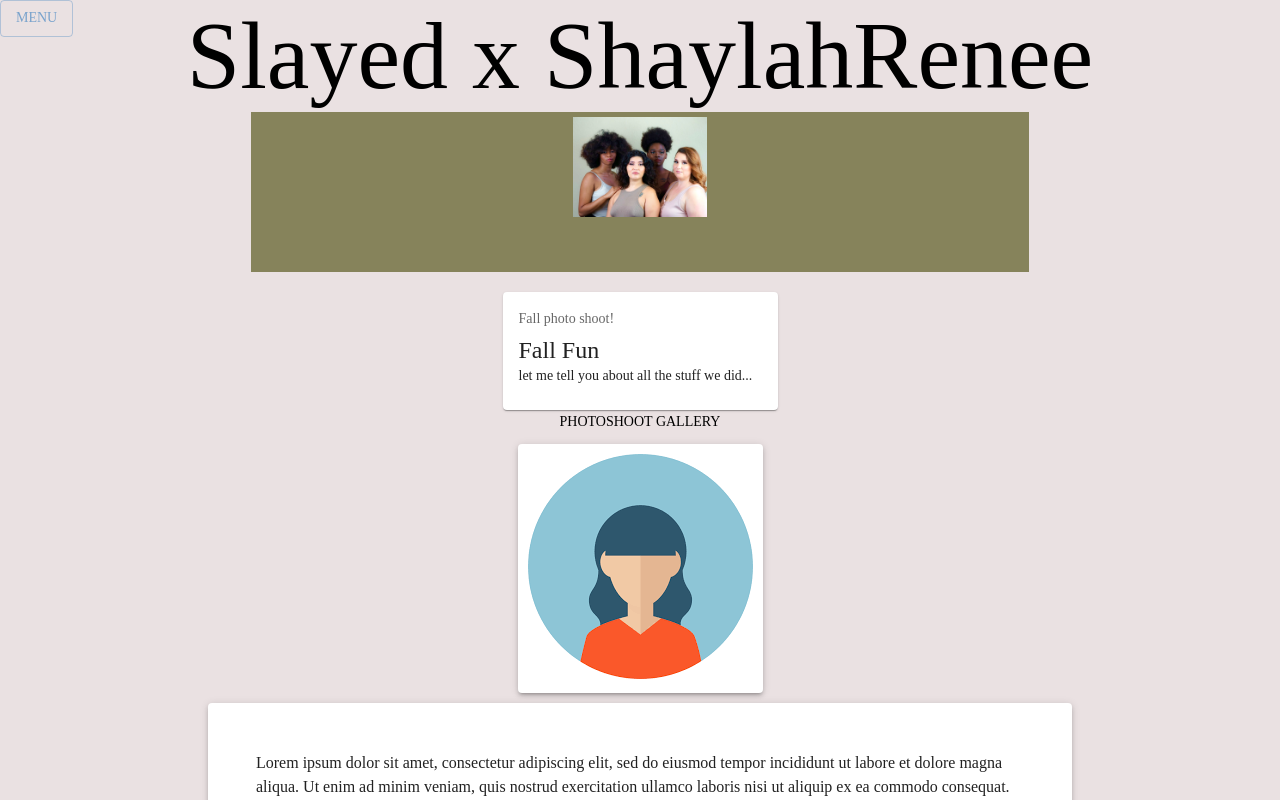
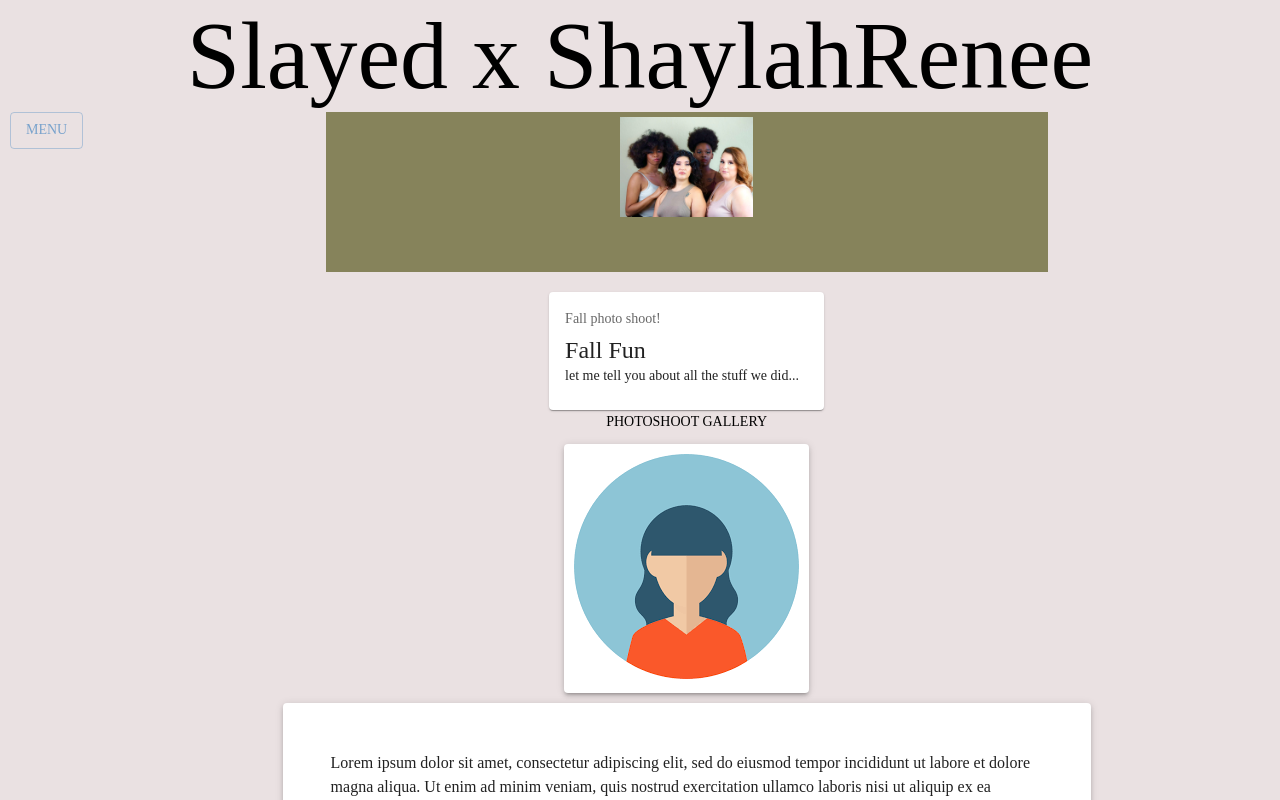
Before and after one commit to JMo911/slayedxshaylahrenee, a React (Create React App) app: page / in a window 1280 px wide. Shown: the top 800 px of the page. Built offline with nearby package versions, Linux system fonts and the light colour scheme.

Commit message:
improved layout

```diff
--- a/src/App.css
+++ b/src/App.css
@@ -15,25 +15,16 @@ body {
   background-color: var(--white);
 }
 
-.appWrapper {
-  /* font-family: 'Spectral', serif; */
-  color: var(--ebony);
+.layoutWrapper {
+  display: flex;
 }
 
 .menuWrapper {
-  position: absolute;
-  left: 0;
-  top: 0;
+  padding: 0 10px 0 10px;
 }
 
-.headerContainer {
-  text-align: center;
+.pageWrapper {
+  display: flex;
+  justify-content: center;
+  width: 100%;
 }
-.header {
-  font-size: xxx-large;
-}
-
-.styledLink {
-  color: inherit;
-  text-decoration: inherit;
-}
--- a/src/App.tsx
+++ b/src/App.tsx
@@ -1,6 +1,6 @@
-import { Typography } from '@mui/material';
+import { Link, Typography } from '@mui/material';
 import React, { useState } from 'react';
-import { Link, Route, Routes } from 'react-router-dom';
+import { Route, Routes } from 'react-router-dom';
 import './App.css';
 import { BaseButton } from './components/BaseButton';
 import { BookingPage } from './components/BookingPage';
@@ -19,10 +19,12 @@ function App() {
   return (
     <div className='appWrapper'>
       <div className='headerContainer'>
-        <Link to='/' className='styledLink'>
-          <Typography variant='h1'>Slayed x ShaylahRenee</Typography>
+        <Link href='/' color='inherit' underline='none' variant='h1'>
+          Slayed x ShaylahRenee
         </Link>
       </div>
+
+      <div className='layoutWrapper'>
         <div className='menuWrapper'>
           <BaseButton
             variant='outlined'
@@ -32,6 +34,7 @@ function App() {
           />
           {showMenu && <MenuStack />}
         </div>
+        <div className='pageWrapper'>
           <Routes>
             <Route path='/' element={<WelcomePage />} />
             <Route path='gallery' element={<GalleryPage />} />
@@ -39,20 +42,8 @@ function App() {
             <Route path='booking' element={<BookingPage />} />
             <Route path='contact' element={<ContactPage />} />
           </Routes>
-
-      {/* <DenseAppBar /> */}
-      {/* <div className='headerContainer'>
-
-      <h1 className='header'>Slayed x ShaylahRenee</h1>
         </div>
-      <CustomCarousel />
-      <div className='cardContainer'>
-
-      <BasicCard />
       </div>
-      <StyledLink href="#" color="inherit">
-        {'Photoshoot gallery'}
-      </StyledLink> */}
     </div>
   );
 }
```
Lines whose indentation alone changed are shown as unchanged.
